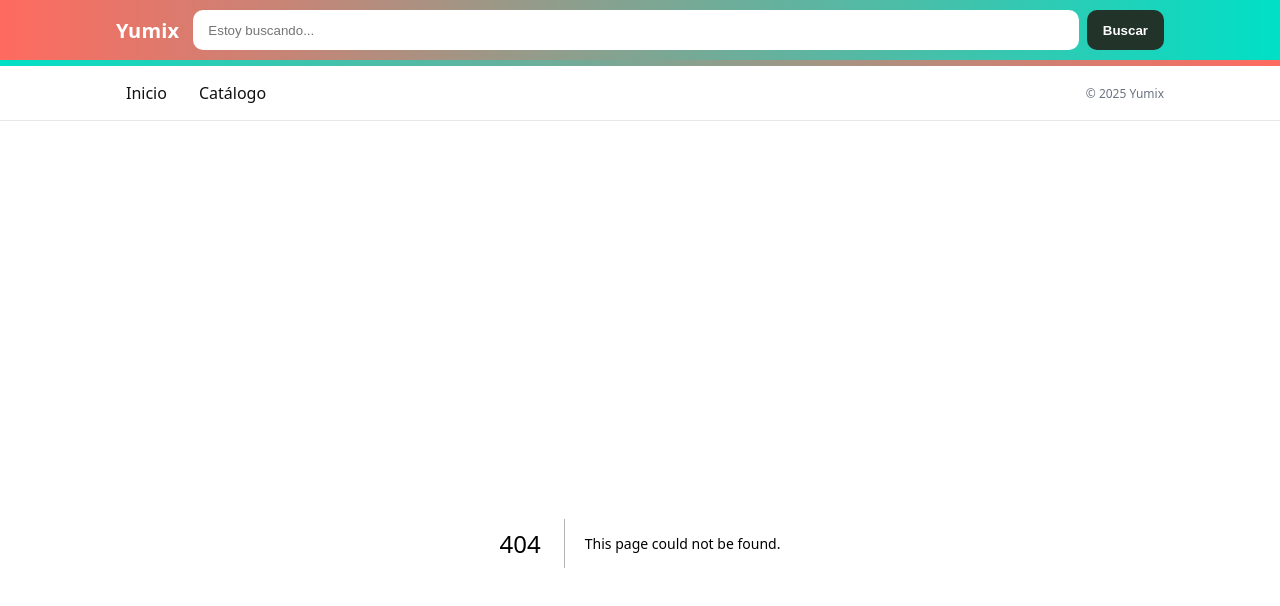
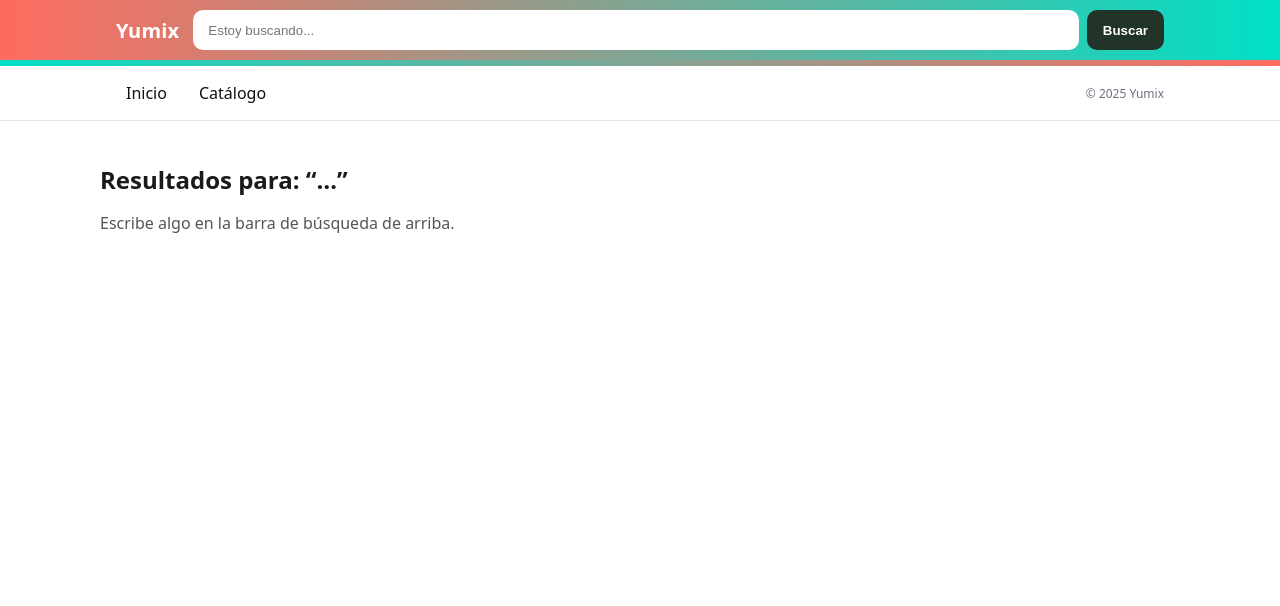
Before and after one commit to DevFredoom1945/tienda-yumix, a Next.js app: page /buscar in a window 1280 px wide. Before the commit this address had no page. Shown: the top 606 px of the page. Built offline with nearby package versions, Linux system fonts and the light colour scheme.

Commit message:
Create page.js

```diff
--- /dev/null
+++ b/app/buscar/page.js
@@ -0,0 +1,38 @@
+import Link from 'next/link';
+import { products } from '../../lib/products';
+
+export const revalidate = 0;
+
+export default function Buscar({ searchParams }) {
+  const q = (searchParams?.q || '').toLowerCase().trim();
+  const results = q
+    ? products.filter(p =>
+        (p.name + ' ' + (p.description||'')).toLowerCase().includes(q)
+      )
+    : [];
+
+  return (
+    <section>
+      <h1 style={{fontSize:24, marginBottom:10}}>Resultados para: “{q || '…'}”</h1>
+
+      {q === '' && <p style={{color:'#555'}}>Escribe algo en la barra de búsqueda de arriba.</p>}
+
+      {q && results.length === 0 && (
+        <p style={{color:'#555'}}>No encontramos productos que coincidan.</p>
+      )}
+
+      <div style={{display:'grid', gridTemplateColumns:'repeat(auto-fill, minmax(220px,1fr))', gap:16}}>
+        {results.map(p => (
+          <article key={p.id} style={{border:'1px solid #eee', borderRadius:12, padding:12}}>
+            <div style={{height:140, background:'#fafafa', borderRadius:8, display:'grid', placeItems:'center'}}>
+              <span style={{fontSize:12, color:'#666'}}>Imagen</span>
+            </div>
+            <h3 style={{fontSize:16, margin:'8px 0 4px'}}>{p.name}</h3>
+            <p style={{margin:0, color:'#555'}}>${p.price.toLocaleString('es-CO')}</p>
+            <Link href={`/producto/${p.slug}`} style={{display:'inline-block', marginTop:8}}>Ver</Link>
+          </article>
+        ))}
+      </div>
+    </section>
+  );
+}
```
